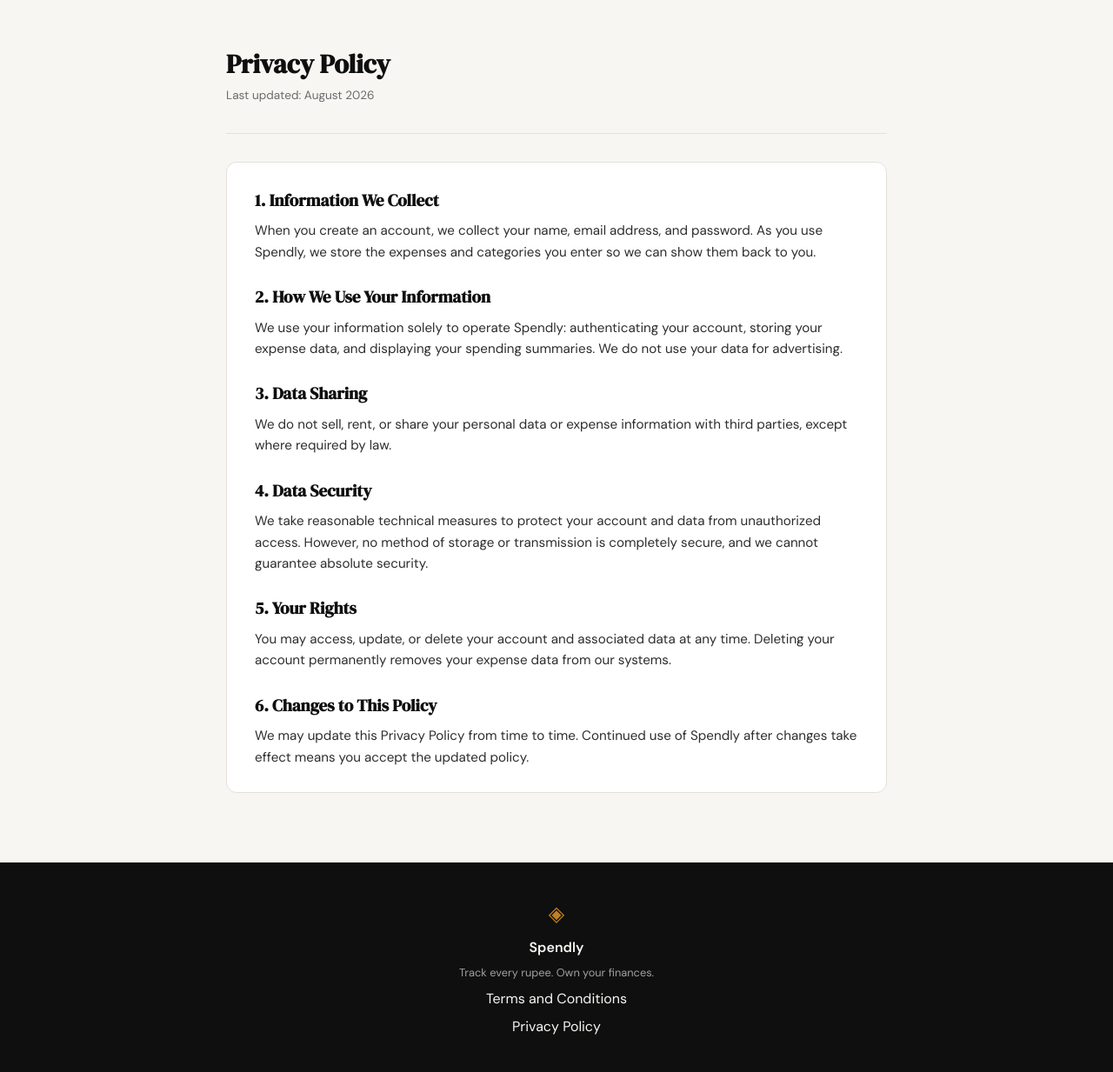
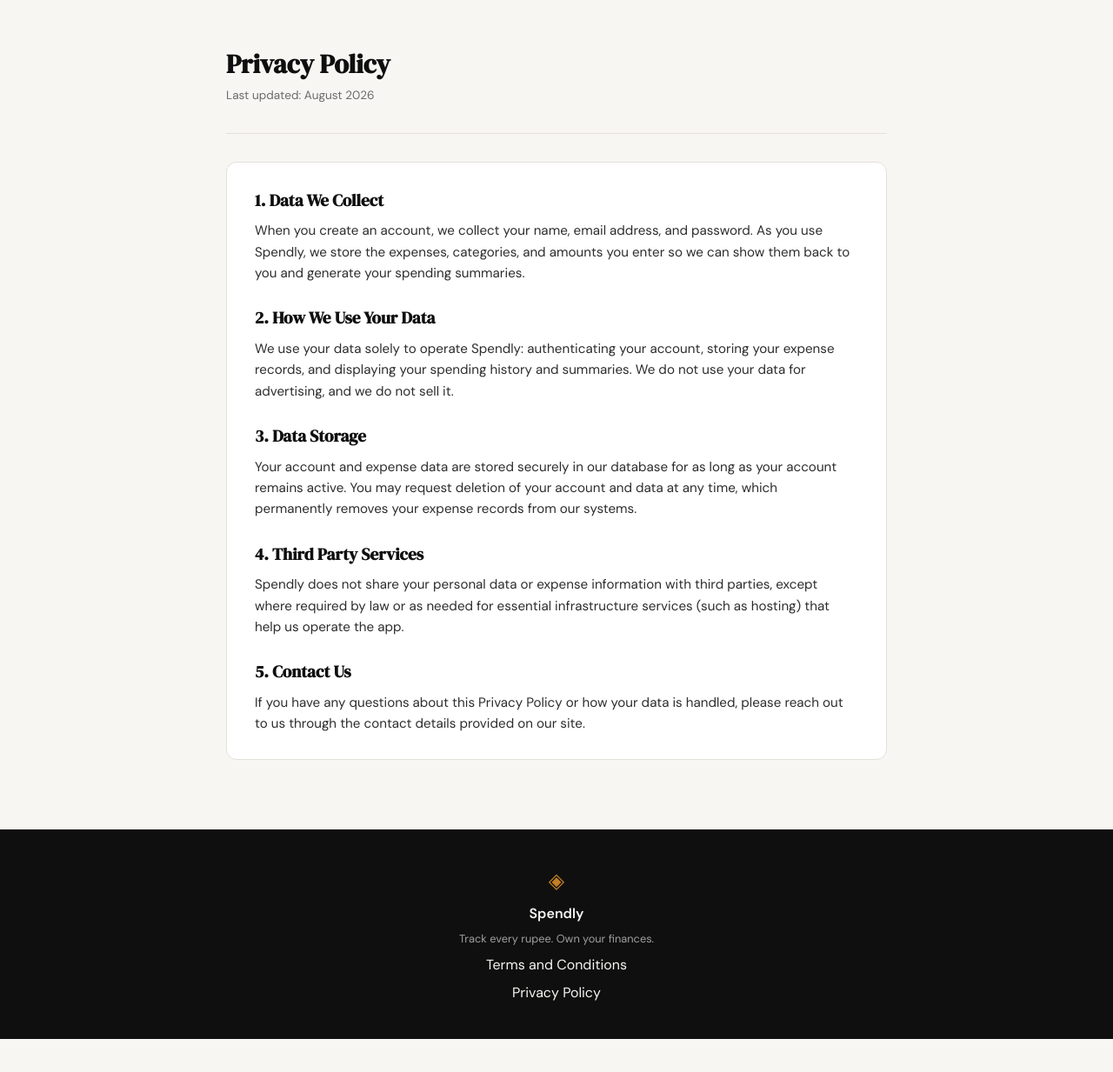
Before and after one commit to arifhussain123/expense-tracker, a Flask app: page /privacy in a window 1280 px wide. Shown: the part 61-1294 px from the top of the page at 87% size. After the commit the page ends 1256 px from the top, so only its background shows below. Run offline with Flask 3, Linux system fonts and the light colour scheme.

Commit message:
privacy: rewrite sections to match spec (data collected, usage, storage, third parties, contact)

```diff
--- a/templates/privacy.html
+++ b/templates/privacy.html
@@ -13,23 +13,20 @@
         </header>
 
         <div class="legal-card">
-            <h2>1. Information We Collect</h2>
-            <p>When you create an account, we collect your name, email address, and password. As you use Spendly, we store the expenses and categories you enter so we can show them back to you.</p>
+            <h2>1. Data We Collect</h2>
+            <p>When you create an account, we collect your name, email address, and password. As you use Spendly, we store the expenses, categories, and amounts you enter so we can show them back to you and generate your spending summaries.</p>
 
-            <h2>2. How We Use Your Information</h2>
-            <p>We use your information solely to operate Spendly: authenticating your account, storing your expense data, and displaying your spending summaries. We do not use your data for advertising.</p>
+            <h2>2. How We Use Your Data</h2>
+            <p>We use your data solely to operate Spendly: authenticating your account, storing your expense records, and displaying your spending history and summaries. We do not use your data for advertising, and we do not sell it.</p>
 
-            <h2>3. Data Sharing</h2>
-            <p>We do not sell, rent, or share your personal data or expense information with third parties, except where required by law.</p>
+            <h2>3. Data Storage</h2>
+            <p>Your account and expense data are stored securely in our database for as long as your account remains active. You may request deletion of your account and data at any time, which permanently removes your expense records from our systems.</p>
 
-            <h2>4. Data Security</h2>
-            <p>We take reasonable technical measures to protect your account and data from unauthorized access. However, no method of storage or transmission is completely secure, and we cannot guarantee absolute security.</p>
+            <h2>4. Third Party Services</h2>
+            <p>Spendly does not share your personal data or expense information with third parties, except where required by law or as needed for essential infrastructure services (such as hosting) that help us operate the app.</p>
 
-            <h2>5. Your Rights</h2>
-            <p>You may access, update, or delete your account and associated data at any time. Deleting your account permanently removes your expense data from our systems.</p>
-
-            <h2>6. Changes to This Policy</h2>
-            <p>We may update this Privacy Policy from time to time. Continued use of Spendly after changes take effect means you accept the updated policy.</p>
+            <h2>5. Contact Us</h2>
+            <p>If you have any questions about this Privacy Policy or how your data is handled, please reach out to us through the contact details provided on our site.</p>
         </div>
 
     </div>
```
